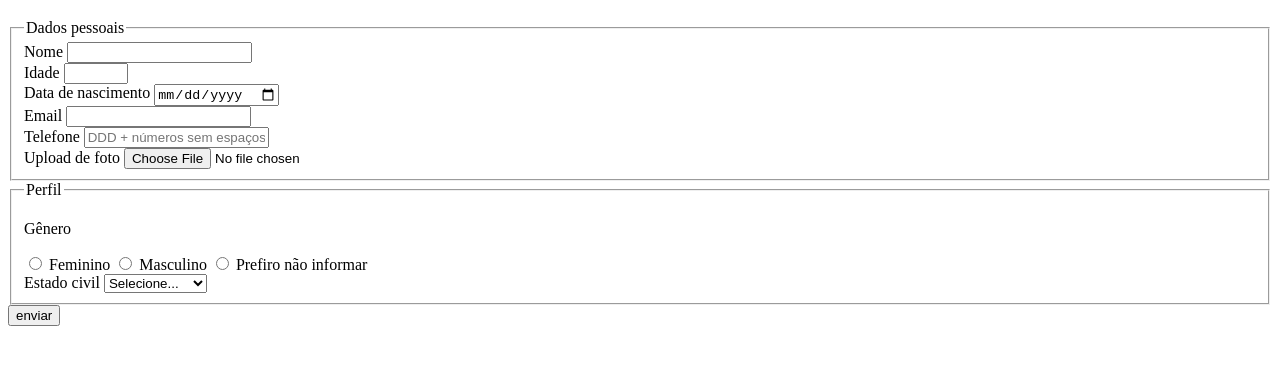
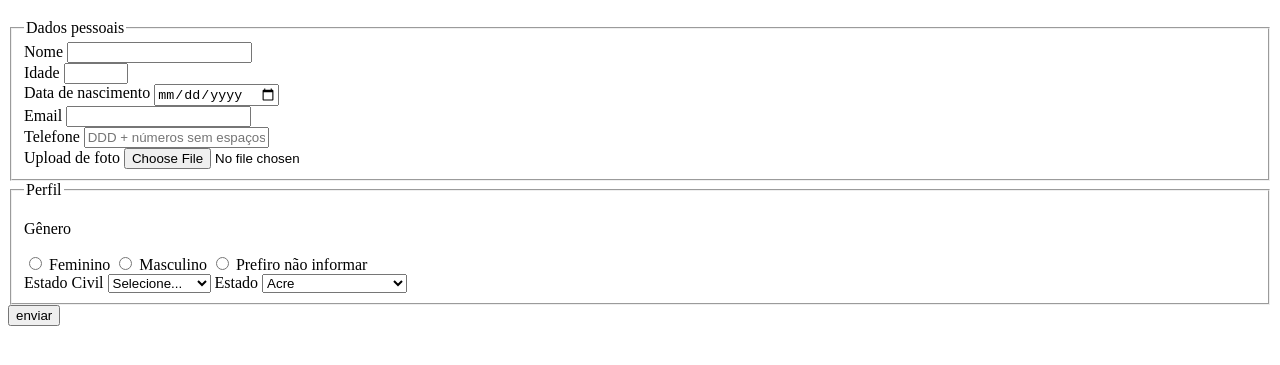
Before and after one commit to Jv6116/nextlevel, a plain HTML site: page index.html in a window 1280 px wide. Shown: the part 61-426 px from the top of the page. Drawn offline with Linux system fonts and the light colour scheme.

Commit message:
Adiciona opcoes de estados

```diff
--- a/index.html
+++ b/index.html
@@ -10,17 +10,17 @@
         <h1>inscreva-se no nextlevel</h1>
     </header>
 
+
+     <form action="" method="get">
     <fieldset>
         <!-- Dados Pessoais -->
         <legend>Dados pessoais</legend>
-
-        <form action="" method="get"></form>
 
         <label for="userName">Nome</label>
             <input type="text" name="userName" required>
             <br>
             <label for="userAge">Idade</label>
-            <input type="number" name="age" min="12" max="100" required>
+            <input type="number" name="userAge" min="12" max="100" required>
             <br>
             <label for="birthDate">Data de nascimento</label>
             <input type="date" name="birthDate">
@@ -52,23 +52,55 @@
     <label for="userGender">Prefiro não informar</label>
     <br>
 
-    <label for="maritalStatus">Estado civil</label>
+    <label for="maritalStatus">Estado Civil</label>
     <select name="maritalStatus">
-        <option value="notInformed">Selecione...</option>
+     <option value="notInformed">Selecione...</option>
         <option value="casado">Casado</option>
         <option value="solteiro">Solteiro</option>
         <option value="divorciado">Divorciado</option>
         <option value="uniaoEstavel">União estável</option>
+        </select>
+
+    <label for="userStates">Estado</label>
+
+    <select name="userStates">
+    <option value = "Acre">Acre </option>
+    <option value = "Alagoas">Alagoas </option>
+    <option value = "Amapá">Amapá </option>
+    <option value = "Amazonas">Amazonas  </option>
+    <option value = "Bahia">Bahia </option>
+    <option value = "Ceará">Ceará </option>
+    <option value = "Espírito Santo">Espírito Santo </option>
+    <option value = "Goiás">Goiás </option>
+    <option value = "Maranhão">Maranhão </option>
+    <option value = "Mato Grosso">Mato Grosso </option>
+    <option value = "Mato Grosso do Sul">Mato Grosso do Sul  </option>
+    <option value = "Minas Gerais">Minas Gerais </option>
+    <option value = "Pará">Pará </option>
+    <option value = "Paraíba">Paraíba </option>
+    <option value = "Paraná">Paraná </option>
+    <option value = "Pernambuco">Pernambuco </option>
+    <option value = "Piauí">Piauí </option>
+    <option value = "Rio de Janeiro">Rio de Janeiro </option>
+    <option value = "Rio grande do Norte">Rio Grande do Norte </option>
+    <option value = "Rio Grande do Sul">Rio Grande do Sul </option>
+    <option value = "Rondônia">Rondônia </option>
+    <option value = "Roraima">Roraima </option>
+    <option value = "Santa Catarina">Santa Catarina </option>
+    <option value = "São Paulo">São Paulo </option>
+    <option value = "Sergipe">Sergipe </option>
+    <option value = "Tocantins">Tocantins </option>
+    <option value = "Distrito Federal">Distrito Federal </option>
     </select>
 
 
 </fieldset>
     <section>
 
-
             <button type="submit">enviar</button>
 
-        </form>
     </section>
+
+    </form>
 </body>
 </html>
```
